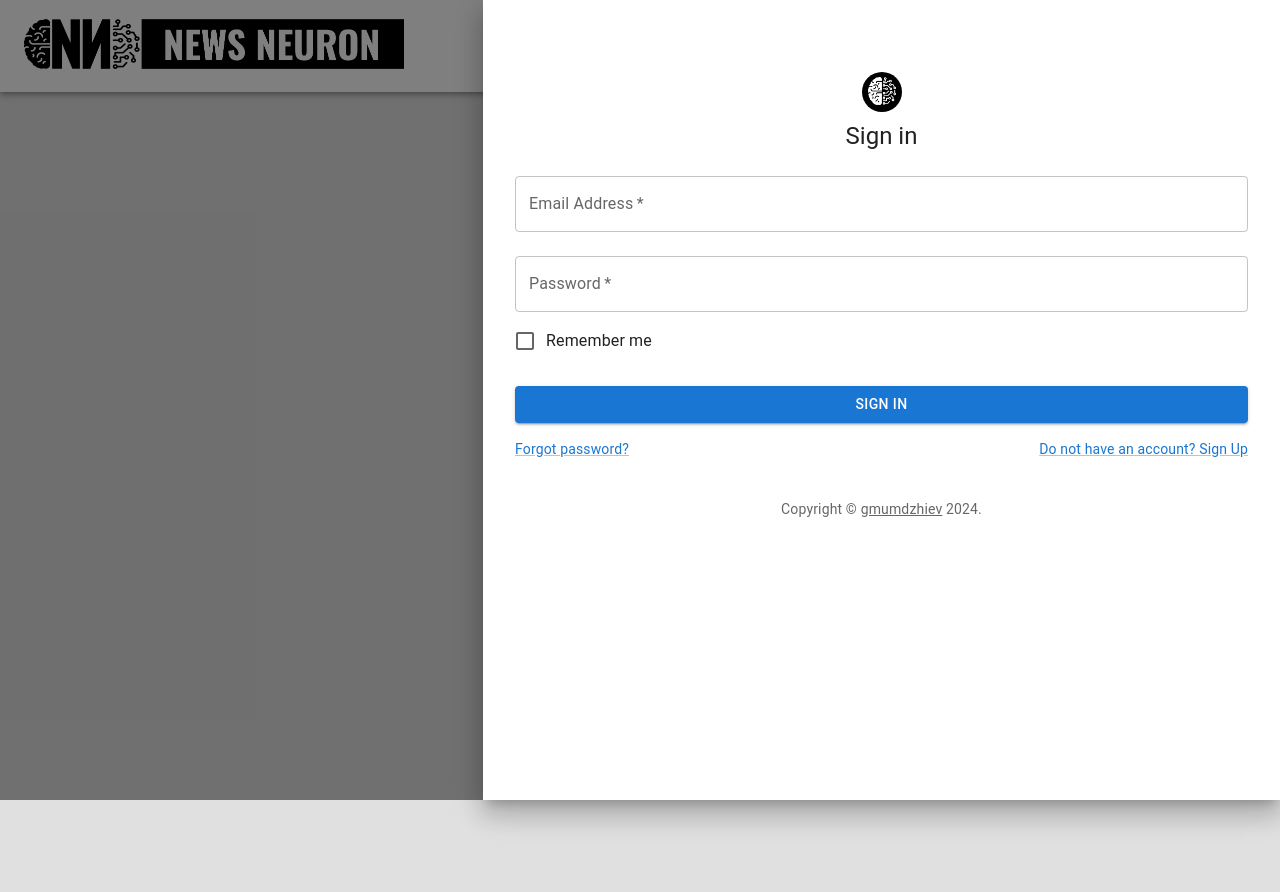
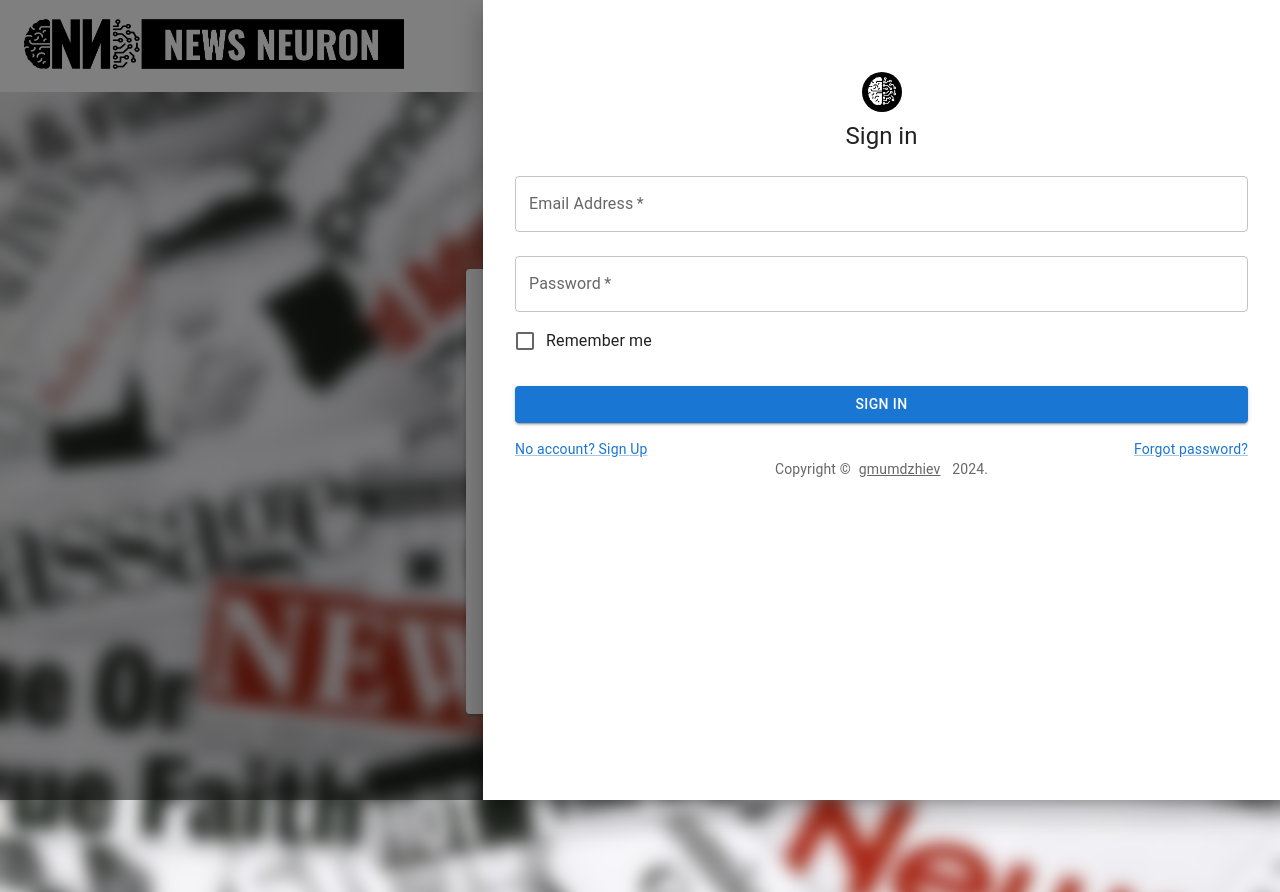
Before and after one commit to gmumdzhiev/news-neuron, a React (Create React App) app: page /register in a window 1280 px wide. Both pictures are taken after a click on the button "Open settings". Before the commit the page ends 800 px from the top, so only its background shows below. Built offline with nearby package versions, Linux system fonts and the light colour scheme; grey boxes are pictures that could not be loaded.

Commit message:
creating the register and reset password pages

```diff
--- a/src/app/App.tsx
+++ b/src/app/App.tsx
@@ -3,8 +3,9 @@ import { Route, Routes } from "react-router-dom";
 
 import "./App.css";
 import { Global } from "@emotion/react";
-import { Login } from "./screens/Login/Login";
+import { Register } from "./screens/Register/Register";
 import { TopBar } from "../common/components/Toolbar/Toolbar";
+import { ResetPassword } from "./screens/ResetPassword/ResetPassword";
 
 export const App = () => {
   return (
@@ -12,7 +13,8 @@ export const App = () => {
       <Global styles={{ body: { background: "#e0e0e0" } }} />
       <TopBar/>
       <Routes>
-        <Route path="/login" element={<Login />} />
+        <Route path="/register" element={<Register />} />
+        <Route path="/reset-password" element={<ResetPassword/>}/>
       </Routes>
     </>
   );
--- a/src/app/screens/Login/Login.tsx
+++ /dev/null
@@ -1,5 +0,0 @@
-import React from "react";
-
-export const Login = () => {
-  return <p>login</p>;
-};
--- /dev/null
+++ b/src/app/screens/Register/Register.tsx
@@ -0,0 +1,139 @@
+import React, { useState, ChangeEvent, FormEvent } from "react";
+import Box from "@mui/material/Box";
+import Grid from "@mui/material/Grid";
+import Paper from "@mui/material/Paper";
+import TextField from "@mui/material/TextField";
+import Button from "@mui/material/Button";
+import Typography from "@mui/material/Typography";
+import Avatar from "@mui/material/Avatar";
+import { useNavigate } from "react-router-dom";
+import {
+  StyledIcon,
+  StyledIconContainer,
+} from "../../../common/components/Toolbar/components/RightSideMenu/style";
+
+// @ts-expect-error: Ignoring missing module error for logo import
+import icon from "../../../assets/nn-icon.png";
+// @ts-expect-error: Ignoring missing module error for logo import
+import backgroundImage from "../../../assets/newspaper-background.png"; // Import the background image
+
+
+interface FormData {
+  email: string;
+  password: string;
+  confirmPassword: string;
+}
+
+export const Register = () => {
+  const navigate = useNavigate();
+  const [formData, setFormData] = useState<FormData>({
+    email: "",
+    password: "",
+    confirmPassword: "",
+  });
+
+  const handleChange = (e: ChangeEvent<HTMLInputElement>) => {
+    setFormData({
+      ...formData,
+      [e.target.name]: e.target.value,
+    });
+  };
+
+  const handleSubmit = (e: FormEvent<HTMLFormElement>) => {
+    e.preventDefault();
+    console.log("Registration Data:", formData);
+    navigate("/");
+  };
+
+  return (
+    <Box
+      sx={{
+        backgroundImage: `url(${backgroundImage})`,
+        backgroundSize: "cover",
+        height: "100vh",
+        display: "flex",
+        alignItems: "center",
+        justifyContent: "center",
+      }}
+    >
+      <Grid
+        container
+        spacing={0}
+        direction="column"
+        alignItems="center"
+        justifyContent="center"
+        sx={{ minHeight: "100vh" }}
+      >
+     <Paper
+          elevation={3}
+          sx={{
+            padding: 3,
+            width: "100%",
+            maxWidth: 300,
+            margin: "0 16px",
+          }}
+        >
+          <Box
+            component="form"
+            onSubmit={handleSubmit}
+            sx={{
+              mt: 1,
+              display: "flex",
+              flexDirection: "column",
+              alignItems: "center",
+            }}
+          >
+            <Avatar sx={{ m: 1, bgcolor: "#000000" }}>
+              <StyledIconContainer>
+                <StyledIcon src={icon} />
+              </StyledIconContainer>
+            </Avatar>
+            <Typography component="h1" variant="h5">
+              Register
+            </Typography>
+
+            <TextField
+              margin="normal"
+              required
+              fullWidth
+              id="email"
+              label="Email Address"
+              name="email"
+              autoComplete="email"
+              autoFocus
+              value={formData.email}
+              onChange={handleChange}
+            />
+            <TextField
+              margin="normal"
+              required
+              fullWidth
+              name="password"
+              label="Password"
+              type="password"
+              id="password"
+              autoComplete="new-password"
+              value={formData.password}
+              onChange={handleChange}
+            />
+            <TextField
+              margin="normal"
+              required
+              fullWidth
+              name="confirmPassword"
+              label="Confirm Password"
+              type="password"
+              id="confirmPassword"
+              autoComplete="new-password"
+              value={formData.confirmPassword}
+              onChange={handleChange}
+            />
+            <Button type="submit" fullWidth variant="contained" sx={{ mt: 3 }}>
+              Register
+            </Button>
+          </Box>
+        </Paper>
+      </Grid>
+    </Box>
+  );
+};
--- /dev/null
+++ b/src/app/screens/ResetPassword/ResetPassword.tsx
@@ -0,0 +1,139 @@
+import React, { useState, ChangeEvent, FormEvent } from "react";
+import Avatar from "@mui/material/Avatar";
+import Box from "@mui/material/Box";
+import Grid from "@mui/material/Grid";
+import Typography from "@mui/material/Typography";
+import Paper from "@mui/material/Paper";
+import TextField from "@mui/material/TextField";
+import Button from "@mui/material/Button";
+
+import { useNavigate } from "react-router-dom";
+import {
+  StyledIcon,
+  StyledIconContainer,
+} from "../../../common/components/Toolbar/components/RightSideMenu/style";
+
+// @ts-expect-error: Ignoring missing module error for logo import
+import icon from "../../../assets/nn-icon.png";
+// @ts-expect-error: Ignoring missing module error for logo import
+import backgroundImage from "../../../assets/newspaper-background.png"; // Import the background image
+
+interface FormData {
+  email: string;
+  password: string;
+  confirmPassword: string;
+}
+
+export const ResetPassword = () => {
+  const navigate = useNavigate();
+  const [formData, setFormData] = useState<FormData>({
+    email: "",
+    password: "",
+    confirmPassword: "",
+  });
+
+  const handleChange = (e: ChangeEvent<HTMLInputElement>) => {
+    setFormData({
+      ...formData,
+      [e.target.name]: e.target.value,
+    });
+  };
+
+  const handleSubmit = (e: FormEvent<HTMLFormElement>) => {
+    e.preventDefault();
+    console.log("Registration Data:", formData);
+    navigate("/");
+  };
+
+  return (
+    <Box
+      sx={{
+        backgroundImage: `url(${backgroundImage})`,
+        backgroundSize: "cover",
+        height: "100vh",
+        display: "flex",
+        alignItems: "center",
+        justifyContent: "center",
+      }}
+    >
+      <Grid
+        container
+        spacing={0}
+        direction="column"
+        alignItems="center"
+        justifyContent="center"
+        sx={{ minHeight: "100vh" }}
+      >
+        <Paper
+          elevation={3}
+          sx={{
+            padding: 3,
+            width: "100%",
+            maxWidth: 300,
+            margin: "0 16px",
+          }}
+        >
+          <Box
+            component="form"
+            onSubmit={handleSubmit}
+            sx={{
+              mt: 1,
+              display: "flex",
+              flexDirection: "column",
+              alignItems: "center",
+            }}
+          >
+            <Avatar sx={{ m: 1, bgcolor: "#000000" }}>
+              <StyledIconContainer>
+                <StyledIcon src={icon} />
+              </StyledIconContainer>
+            </Avatar>
+            <Typography component="h1" variant="h5">
+              Reset password
+            </Typography>
+
+            <TextField
+              margin="normal"
+              required
+              fullWidth
+              id="email"
+              label="Email Address"
+              name="email"
+              autoComplete="email"
+              autoFocus
+              value={formData.email}
+              onChange={handleChange}
+            />
+            <TextField
+              margin="normal"
+              required
+              fullWidth
+              name="password"
+              label="Password"
+              type="password"
+              id="password"
+              autoComplete="new-password"
+              value={formData.password}
+              onChange={handleChange}
+            />
+            <TextField
+              margin="normal"
+              required
+              fullWidth
+              name="confirmPassword"
+              label="Confirm Password"
+              type="password"
+              id="confirmPassword"
+              autoComplete="new-password"
+              value={formData.confirmPassword}
+              onChange={handleChange}
+            />
+            <Button type="submit" fullWidth variant="contained" sx={{ mt: 3 }}>
+              Reset
+            </Button>
+          </Box>
+        </Paper>
+      </Grid>
+    </Box>
+  );
+};
--- a/src/common/components/Toolbar/Toolbar.tsx
+++ b/src/common/components/Toolbar/Toolbar.tsx
@@ -4,7 +4,7 @@ import Container from "@mui/material/Container";
 
 import { Box, Typography } from "@mui/material";
 
-import { StyledIconContainer, StyledToolbar } from "./style";
+import { StyledSubContainer, StyledToolbar } from "./style";
 import { LeftSideMenu } from "./components/LeftSideMenu/LeftSideMenu";
 import { RightSideMenu } from "./components/RightSideMenu/RightSideMenu";
 import { Navigation } from "./components/Navigation/Navigation";
@@ -42,14 +42,14 @@ export const TopBar = () => {
 
           <Box sx={{ flexGrow: 1, display: { xs: "none", md: "flex" } }}>
             <DesktopLogo />
-            <StyledIconContainer>
+            <StyledSubContainer>
               <Typography
                 variant="body1"
                 sx={{ marginLeft: 2, alignSelf: "center", color: "grey" }}
               >
                 Stimulate your mind with the latest news
               </Typography>
-            </StyledIconContainer>
+            </StyledSubContainer>
           </Box>
 
           <Navigation
--- a/src/common/components/Toolbar/components/RightSideMenu/RightSideMenu.tsx
+++ b/src/common/components/Toolbar/components/RightSideMenu/RightSideMenu.tsx
@@ -16,11 +16,11 @@ import Link from "@mui/material/Link";
 import { FormControlLabel } from "@mui/material";
 import { StyledIcon, StyledIconContainer } from "./style";
 import { SettingsMenu } from "../settings/SettingsMenu/SettingsMenu";
+
 // @ts-expect-error: Ignoring missing module error for logo import
 import icon from "../../../../../assets/nn-icon.png";
 
 import { Copyright } from "../common/Copyright/Copyright";
-
 
 export const RightSideMenu = () => {
   const [anchorElUser, setAnchorElUser] = useState<null | HTMLElement>(null);
@@ -60,7 +60,7 @@ export const RightSideMenu = () => {
           onClick={loggedIn ? handleOpenUserMenu : handleDrawerOpen}
           sx={{ p: 0 }}
         >
-          <Avatar alt="User" src="/static/images/avatar/2.jpg" />
+          <Avatar alt="User" />
         </IconButton>
       </Tooltip>
 
@@ -94,7 +94,7 @@ export const RightSideMenu = () => {
         <Drawer anchor="right" open={drawerOpen} onClose={handleDrawerClose}>
           <Grid
             item
-            sx={{boxShadow: 'none'}}
+            sx={{ boxShadow: "none" }}
             xs={12}
             sm={8}
             md={5}
@@ -158,17 +158,17 @@ export const RightSideMenu = () => {
                 </Button>
                 <Grid container>
                   <Grid item xs>
-                    <Link href="/forgot-password" variant="body2">
+                    <Link href="/register" variant="body2">
+                      No account? Sign Up
+                    </Link>
+                  </Grid>
+                  <Grid item>
+                    <Link href="/reset-password" variant="body2">
                       Forgot password?
                     </Link>
                   </Grid>
-                  <Grid item>
-                    <Link href="/register" variant="body2">
-                      Do not have an account? Sign Up
-                    </Link>
-                  </Grid>
                 </Grid>
-                <Copyright sx={{ mt: 5 }} />
+                <Copyright />
               </Box>
             </Box>
           </Grid>
--- a/src/common/components/Toolbar/components/RightSideMenu/style.ts
+++ b/src/common/components/Toolbar/components/RightSideMenu/style.ts
@@ -3,11 +3,10 @@ import Box from "@mui/material/Box";
 
 export const StyledIconContainer = styled(Box)`
     border-radius: 50px;
-    background: #00000;
-`
+    background: #000000;
+`;
 
 export const StyledIcon = styled.img`
     height: 28px;
     width: 28px;
-    color: #ffffff;
-`
+`;
--- a/src/common/components/Toolbar/components/common/Copyright/Copyright.tsx
+++ b/src/common/components/Toolbar/components/common/Copyright/Copyright.tsx
@@ -1,17 +1,20 @@
-import React from 'react'
+import React from "react";
+import Typography from "@mui/material/Typography";
+import Link from "@mui/material/Link";
+import Box from "@mui/material/Box";
 
-import Typography from '@mui/material/Typography';
-import Link from '@mui/material/Link';
-
-export const Copyright = (props: any) => {
-    return (
-      <Typography variant="body2" color="text.secondary" align="center" {...props}>
-        {'Copyright © '}
-        <Link color="inherit" href="https://github.com/gmumdzhiev">
+export const Copyright = () => {
+  return (
+    <Typography variant="body2" color="text.secondary" align="center">
+      <Box component="span" m={1}> {/* Add space */}
+        Copyright ©
+      </Box>
+      <Link color="inherit" href="https://github.com/gmumdzhiev">
         gmumdzhiev
-        </Link>{' '}
-        {new Date().getFullYear()}
-        {'.'}
-      </Typography>
-    );
-  }
+      </Link>
+      <Box component="span" m={1}> {/* Add space */}
+        {new Date().getFullYear()}.
+      </Box>
+    </Typography>
+  );
+};
--- a/src/common/components/Toolbar/style.ts
+++ b/src/common/components/Toolbar/style.ts
@@ -26,6 +26,6 @@ export const StyledToolbar = styled(AppBar)`
     background: #fff;
 `
 
-export const StyledIconContainer = styled(Box)`
+export const StyledSubContainer = styled(Box)`
 animation: 2s ${fadeInFromTop} ease-out
 `;
```
Also changed, not shown: src/common/components/Toolbar/components/DesktopLogo/DesktopLogo.tsx (+6 -7 lines), src/common/components/Toolbar/components/settings/PageMenu/PageMenu.ts (+5 -5 lines), .eslintrc.js, src/assets/newspaper-background.png (added).
